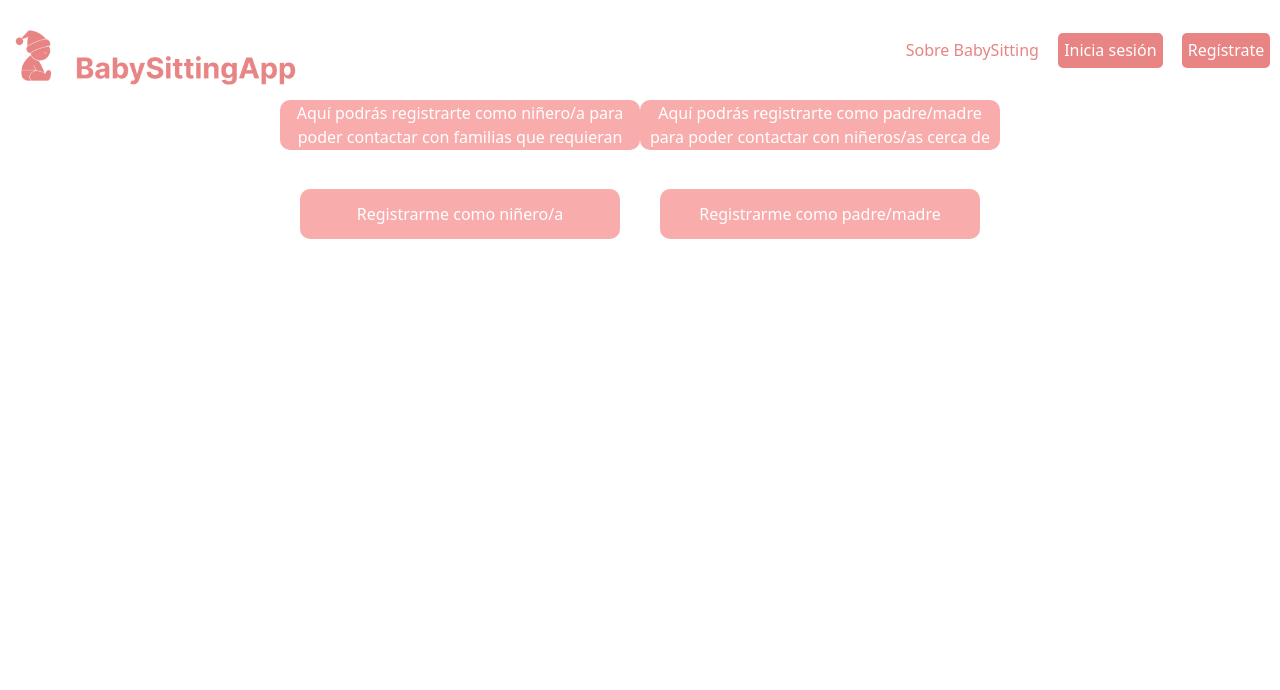
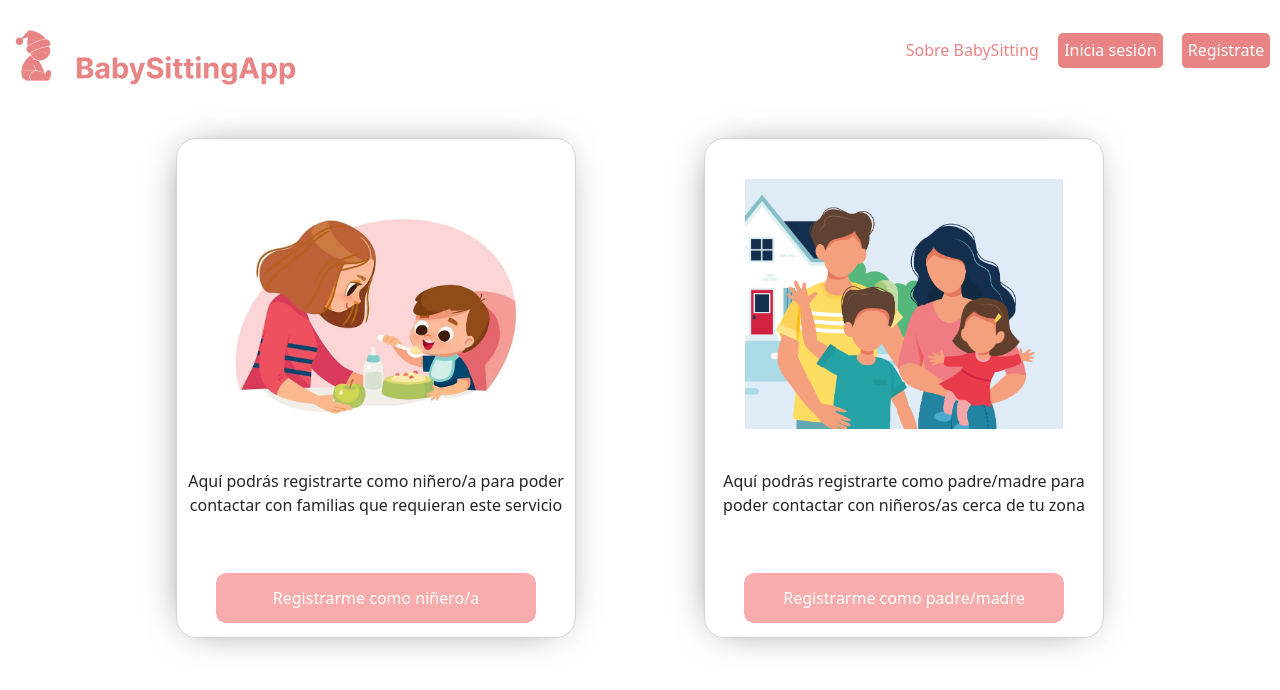
Before and after one commit to tadeoressio/c18-44-t-java-angular, an Angular app in the folder Front/BabySittingApp/: page /FirstQuestionRegister in a window 1280 px wide. Shown: the top 690 px of the page. Built offline with nearby package versions, Linux system fonts and the light colour scheme.

Commit message:
fixed firstquestionregister

```diff
--- a/Front/BabySittingApp/src/app/Features/first-question-register/first-question-register.component.css
+++ b/Front/BabySittingApp/src/app/Features/first-question-register/first-question-register.component.css
@@ -23,3 +23,20 @@ button {
 button:hover {
     background-color: #f17979;
 }
+.indCard {
+    text-align: center;
+    border: 1px solid lightgrey;
+    border-radius: 20px;
+    height: 500px;
+    width: 400px;
+    margin-right: 5%;
+    margin-left: 5%;
+    margin-top: 3%;
+    box-shadow: -3px 1px 41px -18px rgba(0,0,0,0.75);
+-webkit-box-shadow: -3px 1px 41px -18px rgba(0,0,0,0.75);
+-moz-box-shadow: -3px 1px 41px -18px rgba(0,0,0,0.75);
+}
+.indCard
+.indCard button, img, button, p{
+    margin-top: 10%;
+}
--- a/Front/BabySittingApp/src/app/Features/first-question-register/first-question-register.component.html
+++ b/Front/BabySittingApp/src/app/Features/first-question-register/first-question-register.component.html
@@ -1,21 +1,13 @@
 <app-nav-bar></app-nav-bar>
 <div id="CardsFirstQuestion">
-    <button header="Niñero/niñera" [style]="{ width: '360px' }">
-        <ng-template pTemplate="header">
+    <div class="indCard">
             <img alt="Card" src="../assets/Babysitter.jpg" />
-        </ng-template>
-        <p>
-            Aquí podrás registrarte como niñero/a para poder contactar con familias que requieran este servicio
-        </p>
-        <button (click)="RedirectBabySittersAfterFirstQuestion()">Registrarme como niñero/a</button>
-    </button>
-    <button header="Padre/madre" [style]="{ width: '360px' }">
-        <ng-template pTemplate="header">
-            <img alt="Card" src="../assets/Dads.png"/>
-        </ng-template>
-        <p>
-            Aquí podrás registrarte como padre/madre para poder contactar con niñeros/as cerca de tu zona
-        </p>
+            <p>Aquí podrás registrarte como niñero/a para poder contactar con familias que requieran este servicio</p>
+            <button (click)="RedirectBabySittersAfterFirstQuestion()">Registrarme como niñero/a</button>
+    </div>
+    <div class="indCard">
+        <img alt="Card" src="../assets/Dads.png" />
+        <p>Aquí podrás registrarte como padre/madre para poder contactar con niñeros/as cerca de tu zona</p>
         <button (click)="RedirectDadsAfterFirstQuestion()">Registrarme como padre/madre</button>
-    </button>
+    </div>
 </div>
--- a/Front/BabySittingApp/src/app/Features/second-question-dads-register/second-question-dads-register.component.css
+++ b/Front/BabySittingApp/src/app/Features/second-question-dads-register/second-question-dads-register.component.css
@@ -12,6 +12,7 @@
     background-color: lightgray;
     border-radius: 30px;
 }
+
 #FormDiv {
     flex: 1 1 0;
     height: 50%;
@@ -130,3 +131,13 @@ select {
 img {
     filter: hue-rotate(330deg)
 }
+#titleText {
+    width: 100%;
+    display: flex;
+    justify-content: center;
+}
+#titleText p {
+    background-color: #f4c2c2;
+    border-radius: 10px;
+    width: 400px;
+}
--- a/Front/BabySittingApp/src/app/Features/second-question-dads-register/second-question-dads-register.component.html
+++ b/Front/BabySittingApp/src/app/Features/second-question-dads-register/second-question-dads-register.component.html
@@ -1,7 +1,9 @@
 <app-nav-bar></app-nav-bar>
 <div id="MainDiv" class="form-group">
     <div id="MenuDiv">
-        <p>¿A quién debemos cuidar?</p>
+        <div id="titleText">
+            <p>¿A quién debemos cuidar?</p>
+        </div>
         <div id="imgDiv">
             <img src="../assets/Baby.png">
         </div>
```
